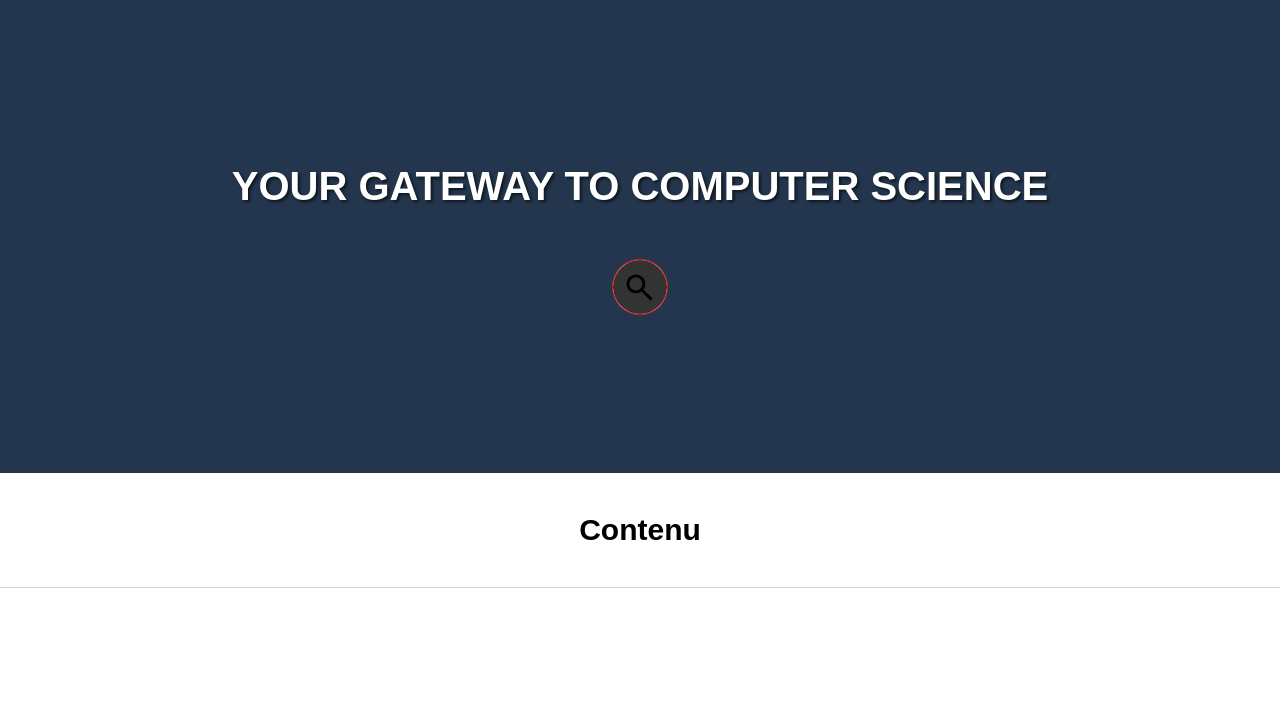
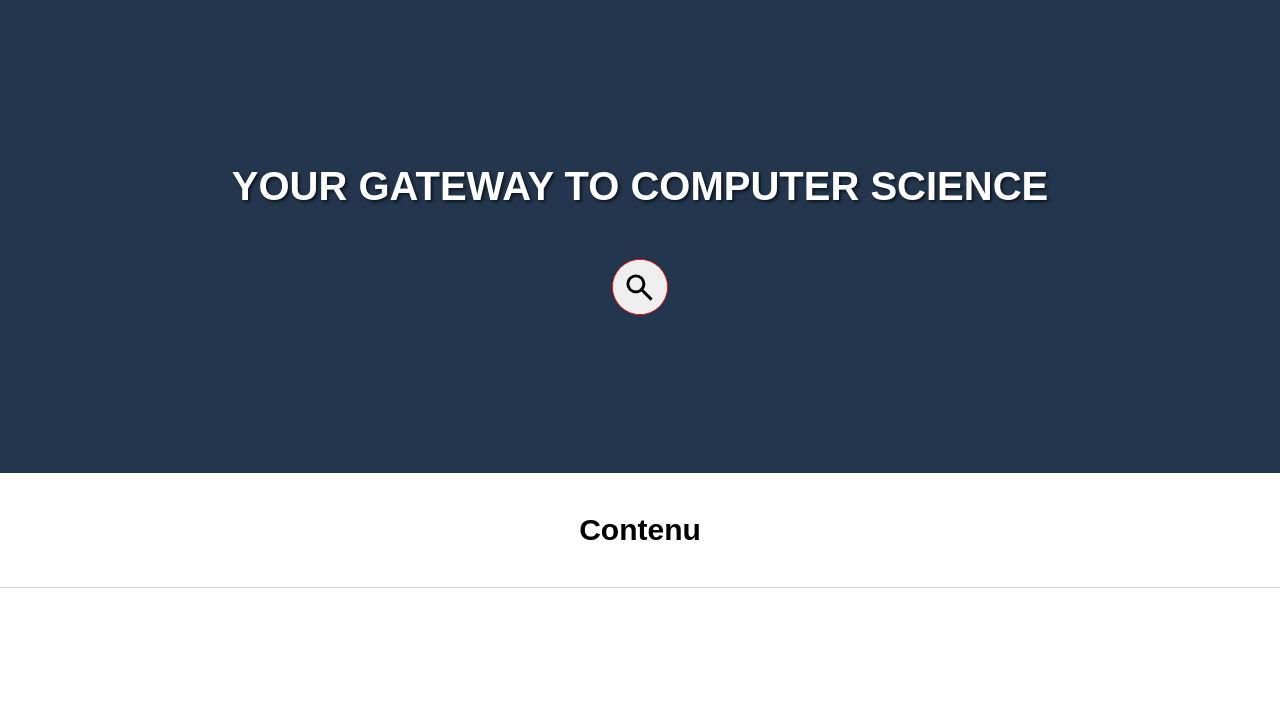
Before and after one commit to MARCUS-IMPERATOR/KM, a plain HTML site: page index.html in a window 1280 px wide. Shown: the part 77-800 px from the top of the page. Drawn offline with Linux system fonts and the light colour scheme.

Commit message:
backround search button

```diff
--- a/styles.css
+++ b/styles.css
@@ -85,7 +85,6 @@ body {
     padding: 10px;
     border: 1px solid #ccc;
     border-left: none;
-    background-color: #333;
     color: #fff;
     border-radius: 0 5px 5px 0;
     cursor: pointer;
```
